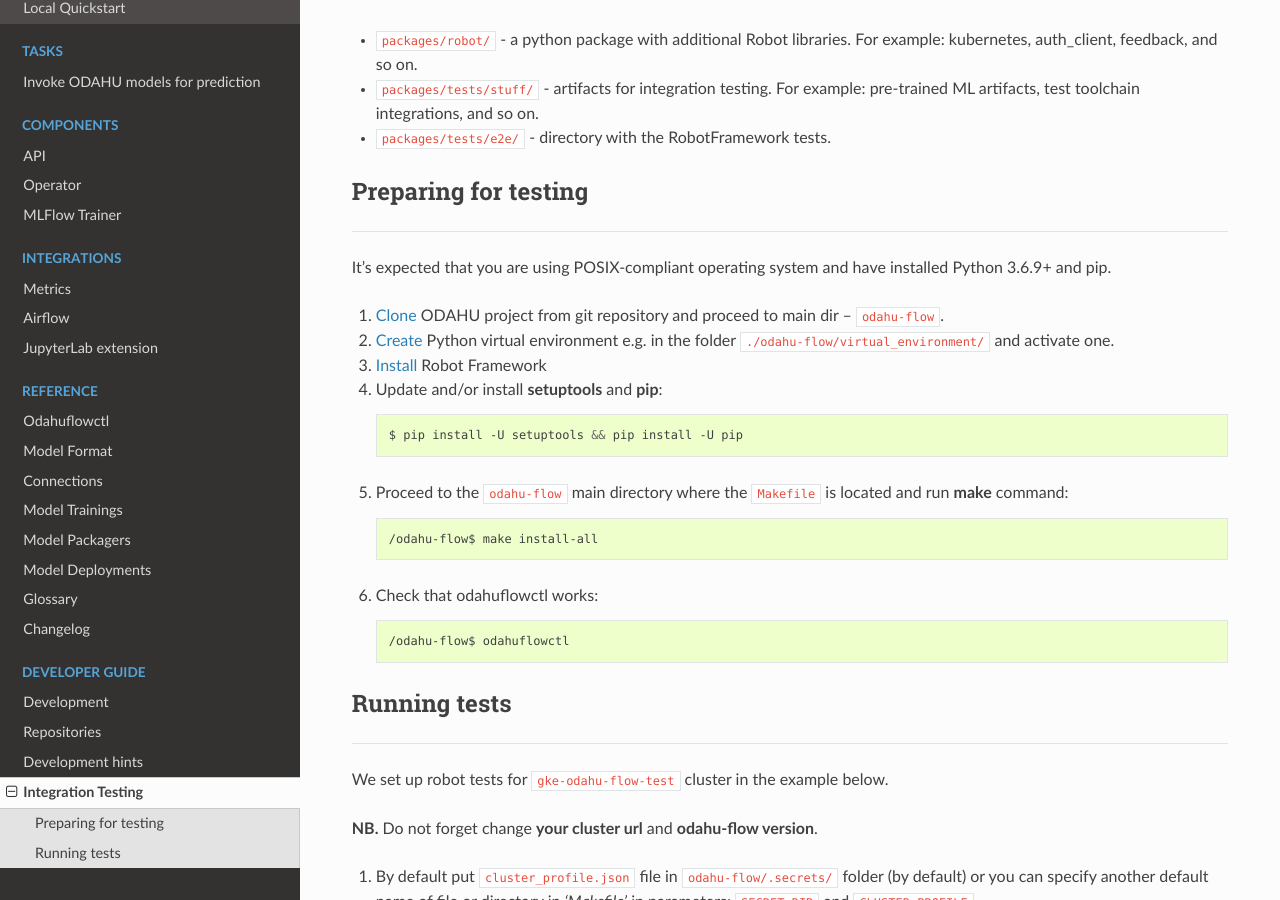
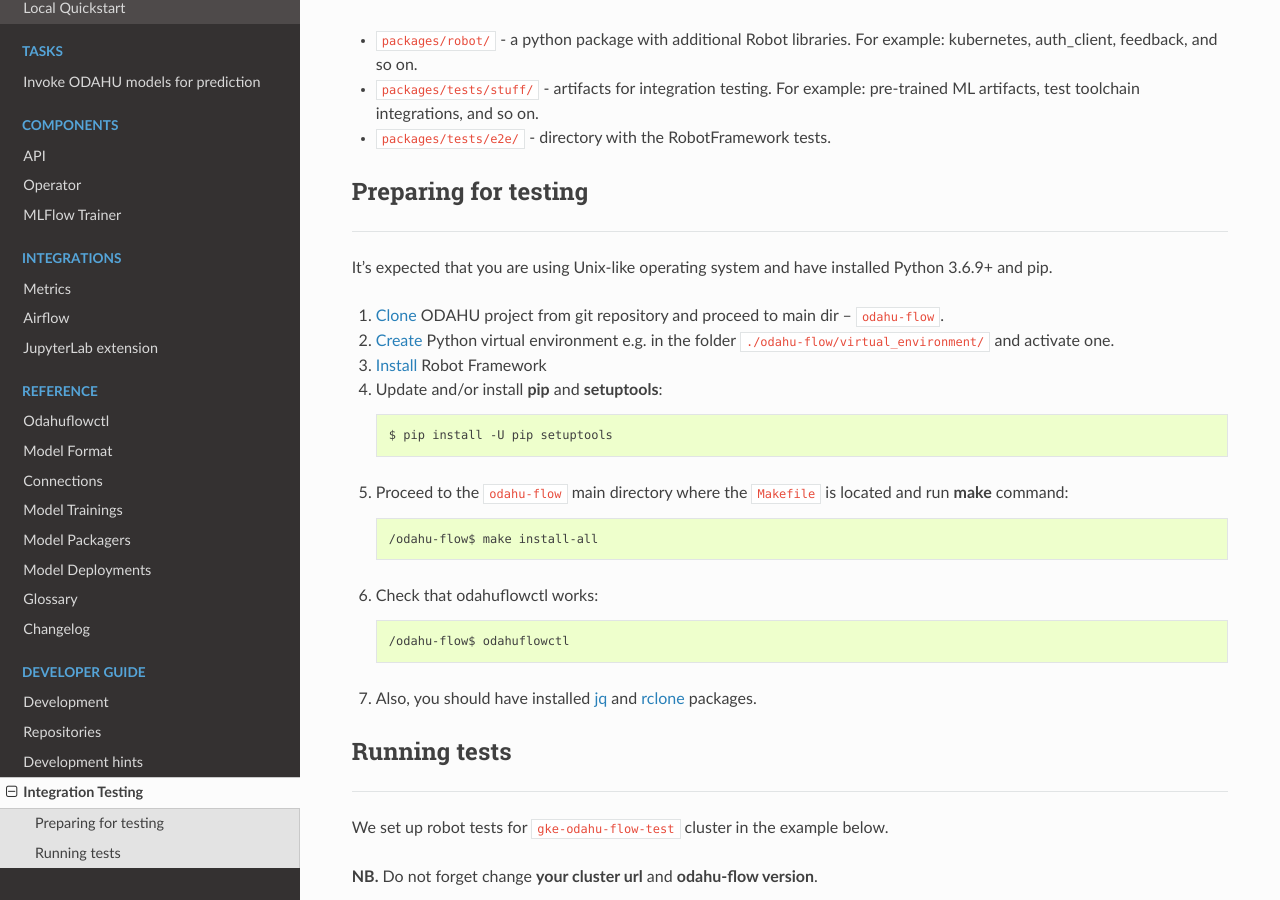
Before and after one commit to odahu/odahu-docs, a Sphinx documentation site: the page built from source/dev_testing.md, in a window 1280 px wide and 900 px high, scrolled down 252 px. Built offline with Sphinx 7.4.7 and the Read the Docs theme 2.0.0, drawn with Linux system fonts in a browser that asks for light colours; formulas are drawn with MathJax 3.

Commit message:
updated requirements for integration testing (#75)
* updated requirements for integration testing
* added reqs for all Unix-like OS (jq and rclone)

````diff
--- a/source/dev_testing.md
+++ b/source/dev_testing.md
@@ -11,15 +11,15 @@
 ## Preparing for testing
 --------------------
 
-It's expected that you are using POSIX-compliant operating system and have installed Python 3.6.9+ and pip.
+It's expected that you are using Unix-like operating system and have installed Python 3.6.9+ and pip.
 
 1. [Clone](https://github.com/odahu/odahu-flow) ODAHU project from git repository and proceed to main dir – `odahu-flow`.
 1. [Create](https://docs.python.org/3/library/venv.html) Python virtual environment
 e.g. in the folder `./odahu-flow/virtual_environment/` and activate one.
 1. [Install](https://github.com/robotframework/robotframework/blob/master/INSTALL.rst) Robot Framework
-1. Update and/or install **setuptools** and **pip**:
+1. Update and/or install **pip** and **setuptools**:
     ```bash
-    $ pip install -U setuptools && pip install -U pip
+    $ pip install -U pip setuptools
     ```
 1. Proceed to the `odahu-flow` main directory where the `Makefile` is located and run **make** command:
     ```bash
@@ -29,6 +29,7 @@
     ```bash
     /odahu-flow$ odahuflowctl
     ```
+1. Also, you should have installed [jq](https://stedolan.github.io/jq/) and [rclone](https://rclone.org/downloads/) packages.
 
 ## Running tests
 --------------------
````
